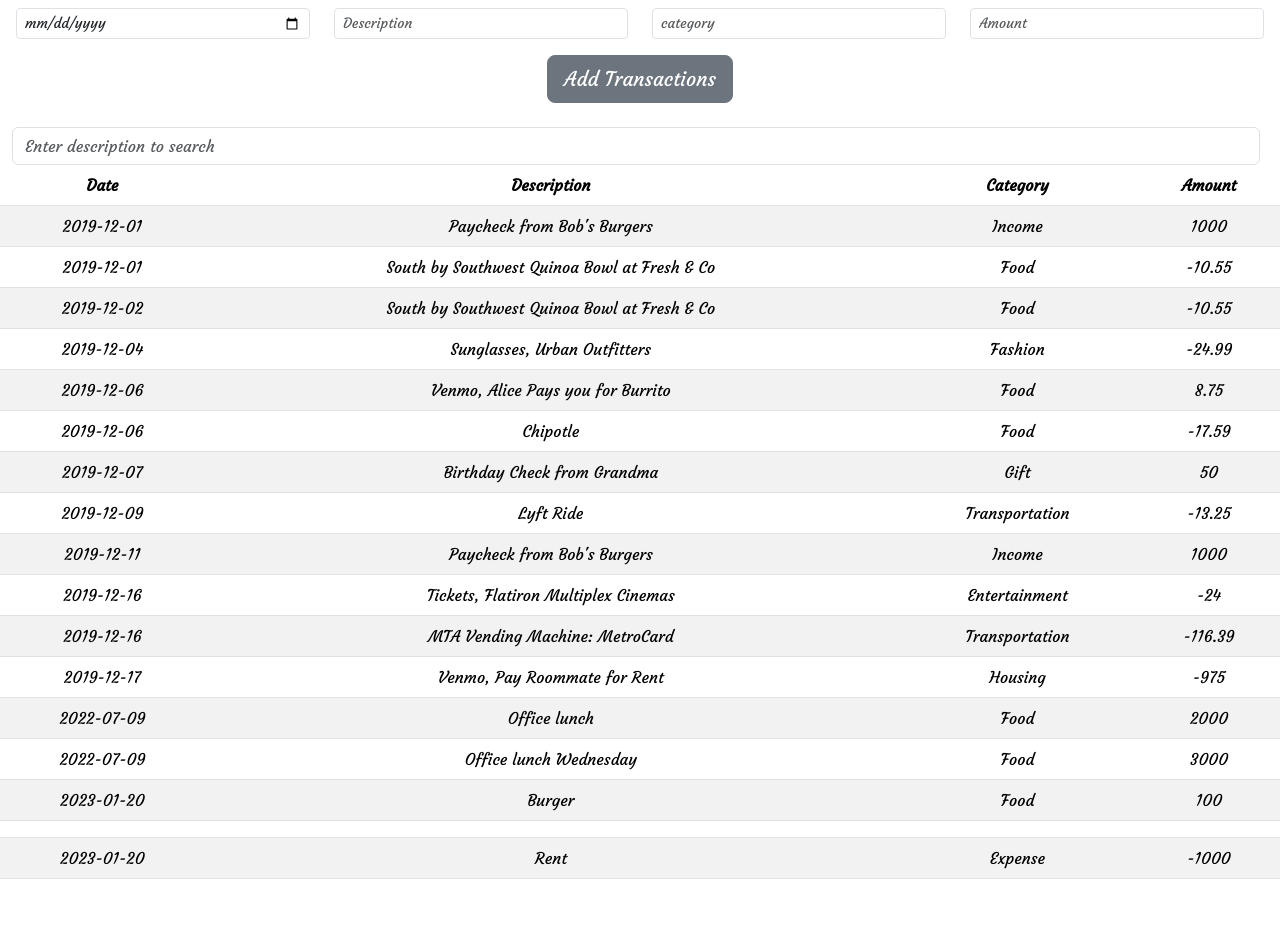
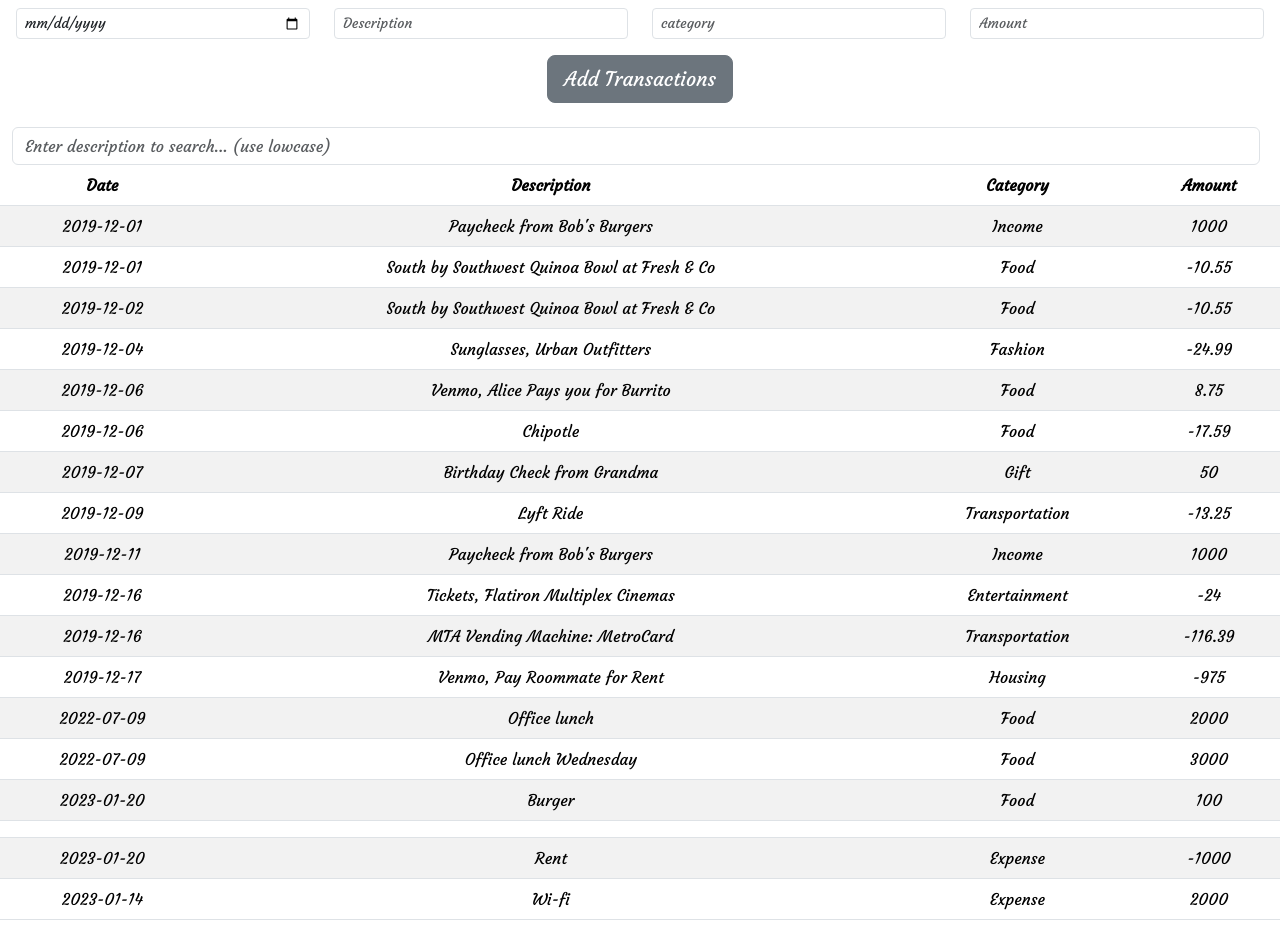
Before and after one commit to max101g/phase_2_wk1_code_challenge, a React (Create React App) app in the folder phase_2_wk1_code_challenge/: page / in a window 1280 px wide. Shown: the part 120-1056 px from the top of the page. Before the commit the page ends 1015 px from the top, so only its background shows below. Built offline with nearby package versions, Linux system fonts and the light colour scheme; data requests are answered from the project's data file.

Commit message:
update react

```diff
--- a/phase_2_wk1_code_challenge/db.json
+++ b/phase_2_wk1_code_challenge/db.json
@@ -118,6 +118,13 @@
       "category": "Expense",
       "amount": "-1000",
       "id": 17
+    },
+    {
+      "date": "2023-01-14",
+      "description": "Wi-fi",
+      "category": "Expense",
+      "amount": "2000",
+      "id": 18
     }
   ]
 }
--- a/phase_2_wk1_code_challenge/src/Table.js
+++ b/phase_2_wk1_code_challenge/src/Table.js
@@ -35,7 +35,7 @@ function Table ({arayOfAllTransactions}) {
         <div>
             <div className="container-fluid">
                     <form onSubmit={handleSubmit} className="d-flex" role="search">
-                        <input onChange={handleChange} className="form-control me-2" type="search" placeholder="Enter description to search" aria-label="Search"/>
+                        <input onChange={handleChange} className="form-control me-2" type="search" placeholder="Enter description to search... (use lowcase)" aria-label="Search"/>
                     </form>
                 </div>
             </div>
```
